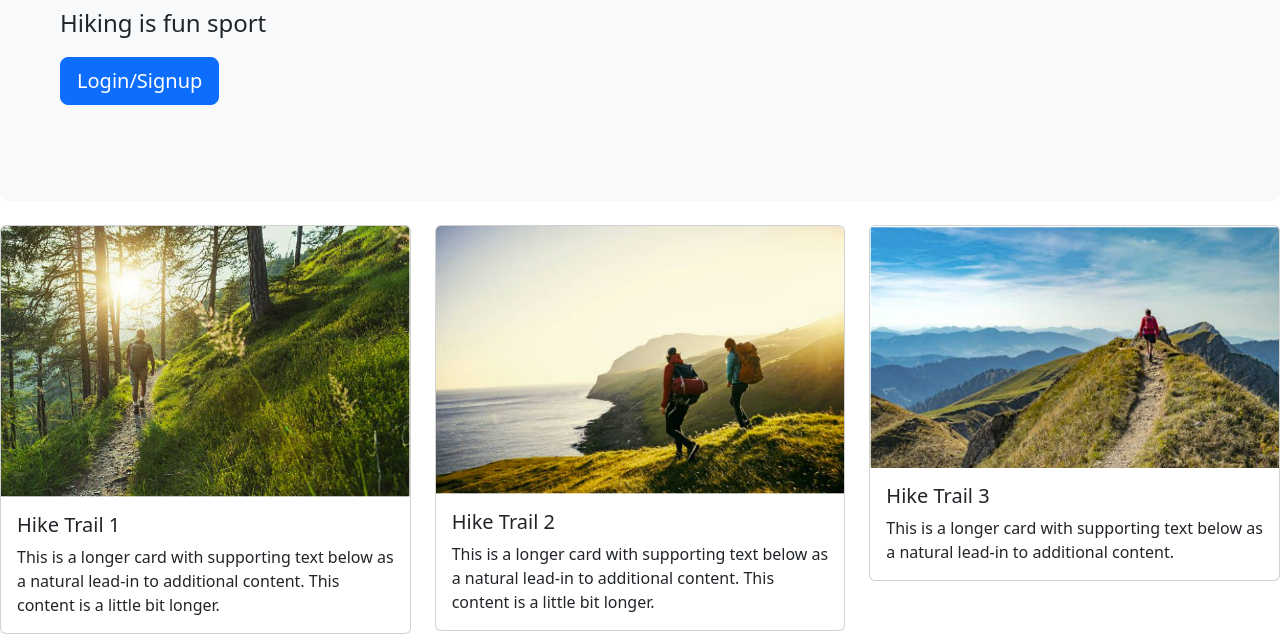
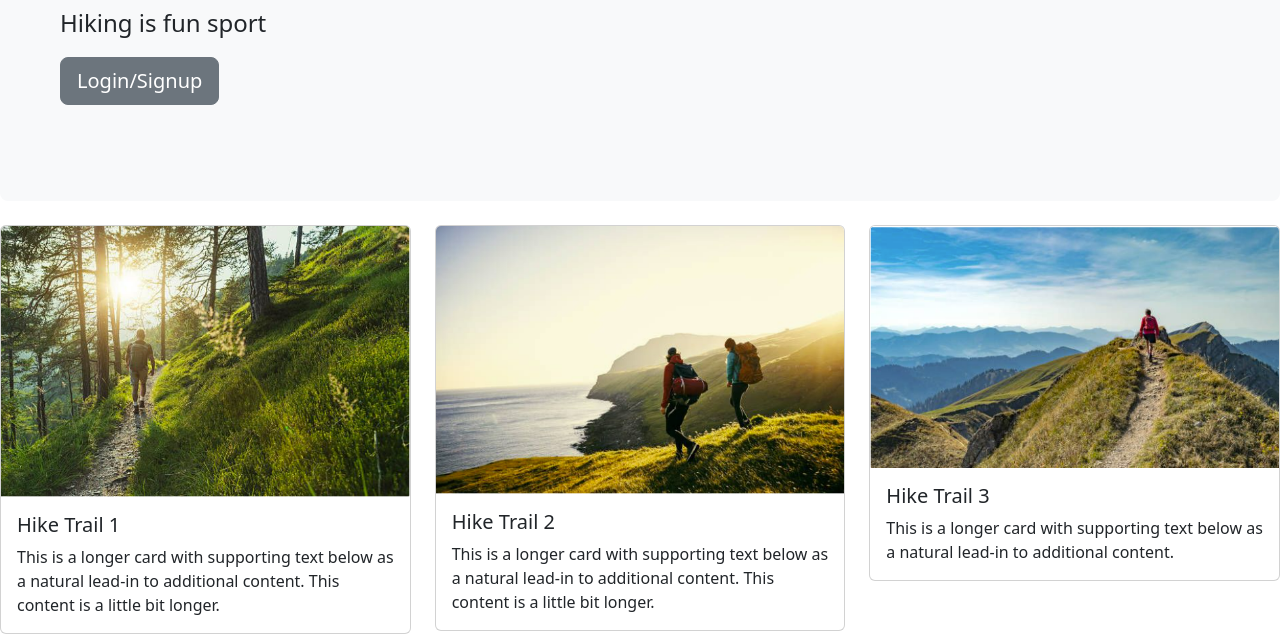
Before and after one commit to popaldaudzai/demo05_Popal_Daudzai, a website built with Vite: page index.html in a window 1280 px wide. Shown: the part 228-862 px from the top of the page. Built offline with nearby package versions, Linux system fonts and the light colour scheme.

Commit message:
Changed button style

```diff
--- a/index.html
+++ b/index.html
@@ -87,7 +87,7 @@
         <h1 class="display-5 fw-bold">Welcome to Popal's Hike App!</h1>
         <p class="col-md-8 fs-4">Hiking is fun sport</p>
 
-        <button class="btn btn-primary btn-lg" type="button">
+        <button class="btn btn-lg btn-secondary" type="button">
           Login/Signup
         </button>
 
```
